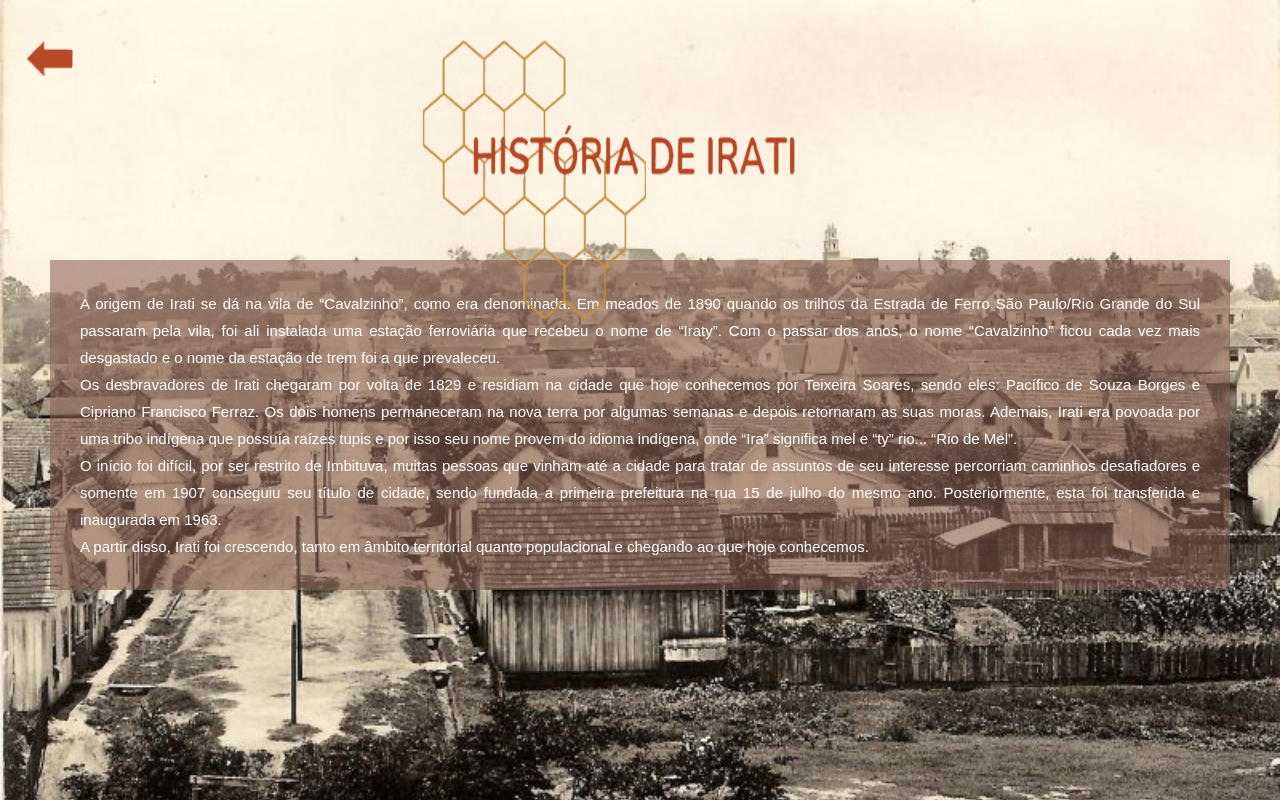
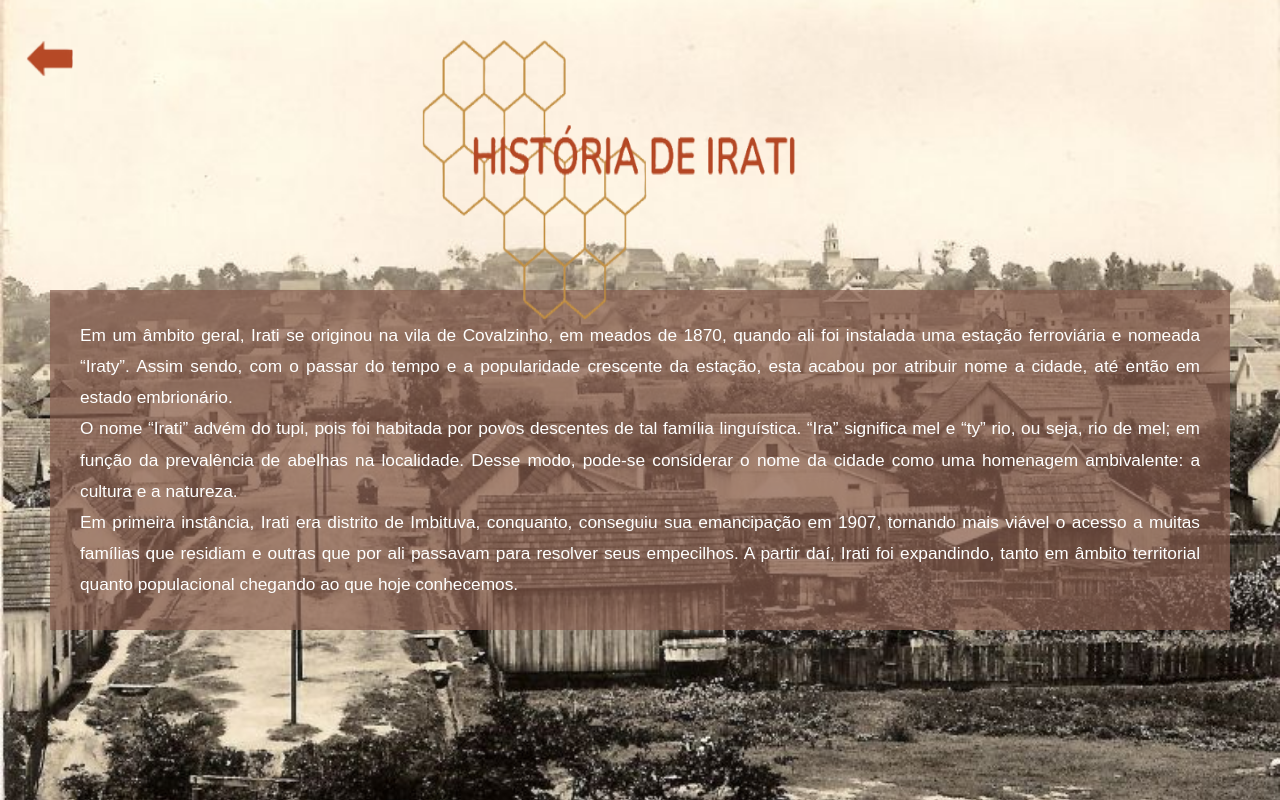
Before and after one commit to DanielaSianaPabis/Explorando_Irati-PR, a plain HTML site: page historia.html in a window 1280 px wide. Drawn offline with Linux system fonts and the light colour scheme.

Commit message:
Atualização do parágrafo referente a história de Irati

```diff
--- a/css/ExplorandoIrati-PR.css
+++ b/css/ExplorandoIrati-PR.css
@@ -102,14 +102,14 @@ body {
 }
 
 #paragrafo_historia {
-    top: 50%;
+    font-size: 17.3px;
     padding: 30px;
-    margin-top: 260px;
+    margin-top: 290px;
     margin-right: 50px;
     margin-left: 50px;
     font-family: Arial, Helvetica, sans-serif;
     color: white;
-    background-color: rgba(133, 92, 78, 0.557);
+    background-color: rgba(133, 92, 78, 0.703);
     text-align: justify;
 }
 
--- a/historia.html
+++ b/historia.html
@@ -10,13 +10,11 @@
     <div class="fundo_historia">
         <img src="img/titulo_historia.png" alt="" id="titulo_historia">
             <p id="paragrafo_historia">
-                A origem de Irati se dá na vila de <q>Cavalzinho</q>, como era denominada. Em meados de 1890 quando os trilhos da Estrada de Ferro São Paulo/Rio Grande do Sul passaram pela vila, foi ali instalada uma estação ferroviária que recebeu o nome de <q>Iraty</q>. Com o passar dos anos, o nome <q>Cavalzinho</q> ficou cada vez mais desgastado e o nome da estação de trem foi a que prevaleceu.
+                Em um âmbito geral, Irati se originou na vila de Covalzinho, em meados de 1870, quando ali foi instalada uma estação ferroviária e nomeada “Iraty”. Assim sendo, com o passar do tempo e a popularidade crescente da estação, esta acabou por atribuir nome a cidade, até então em estado embrionário.
                 <br>
-                Os desbravadores de Irati chegaram por volta de 1829 e residiam na cidade que hoje conhecemos por Teixeira Soares, sendo eles: Pacífico de Souza Borges e Cipriano Francisco Ferraz. Os dois homens permaneceram na nova terra por algumas semanas e depois retornaram as suas moras. Ademais, Irati era povoada por uma tribo indígena que possuía raízes tupis e por isso seu nome provem do idioma indígena, onde <q>Ira</q> significa mel e <q>ty</q> rio... <q>Rio de Mel</q>.
+                O nome “Irati” advém do tupi, pois foi habitada por povos descentes de tal família linguística.  “Ira” significa mel e “ty” rio, ou seja, rio de mel; em função da prevalência de abelhas na localidade.  Desse modo, pode-se considerar o nome da cidade como uma homenagem ambivalente: a cultura e a natureza.
                 <br>
-                O início foi difícil, por ser restrito de Imbituva, muitas pessoas  que vinham até a cidade para tratar de assuntos de seu interesse percorriam caminhos desafiadores e somente em 1907 conseguiu seu título de cidade, sendo fundada a primeira prefeitura na rua 15 de julho do mesmo ano. Posteriormente, esta foi transferida e inaugurada em 1963.
-                <br>
-                A partir disso, Irati foi crescendo, tanto em âmbito territorial quanto populacional e chegando ao que hoje conhecemos.
+                Em primeira instância, Irati era distrito de Imbituva, conquanto, conseguiu sua emancipação em 1907, tornando mais viável o acesso a muitas famílias que residiam e outras que por ali passavam para resolver seus empecilhos. A partir daí, Irati foi expandindo, tanto em âmbito territorial quanto populacional chegando ao que hoje conhecemos.
             </p>
 
             <a href="index.html"><img src="img/Seta_voltar.png" alt="Seta de retorno" id="seta"></a>
```
